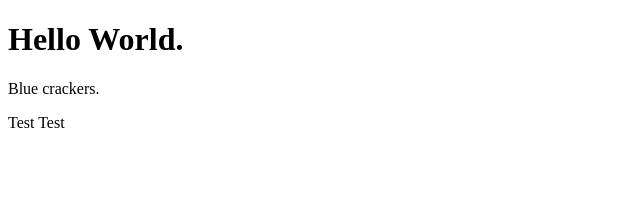
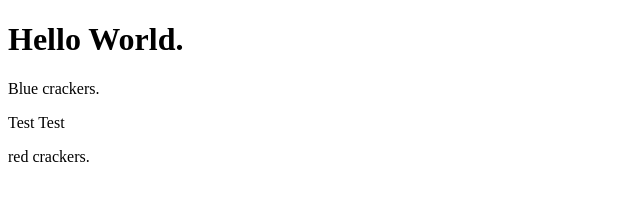
Before and after one commit to 0xChainlink/IOT-Education, a plain HTML site: page IvanOnTech-Moralis/index.HTML in a window 1280 px wide. Shown: the full height of the page, 0-640 px from the left. Drawn offline with Linux system fonts and the light colour scheme.

Commit message:
another paragraph element

```diff
--- a/IvanOnTech-Moralis/index.HTML
+++ b/IvanOnTech-Moralis/index.HTML
@@ -10,5 +10,6 @@
     <h1>Hello World.</h1>
     <p> Blue crackers.</p>
     <p>Test Test</p>
+    <p>red crackers.</p>
 </body>
 </html>
```
